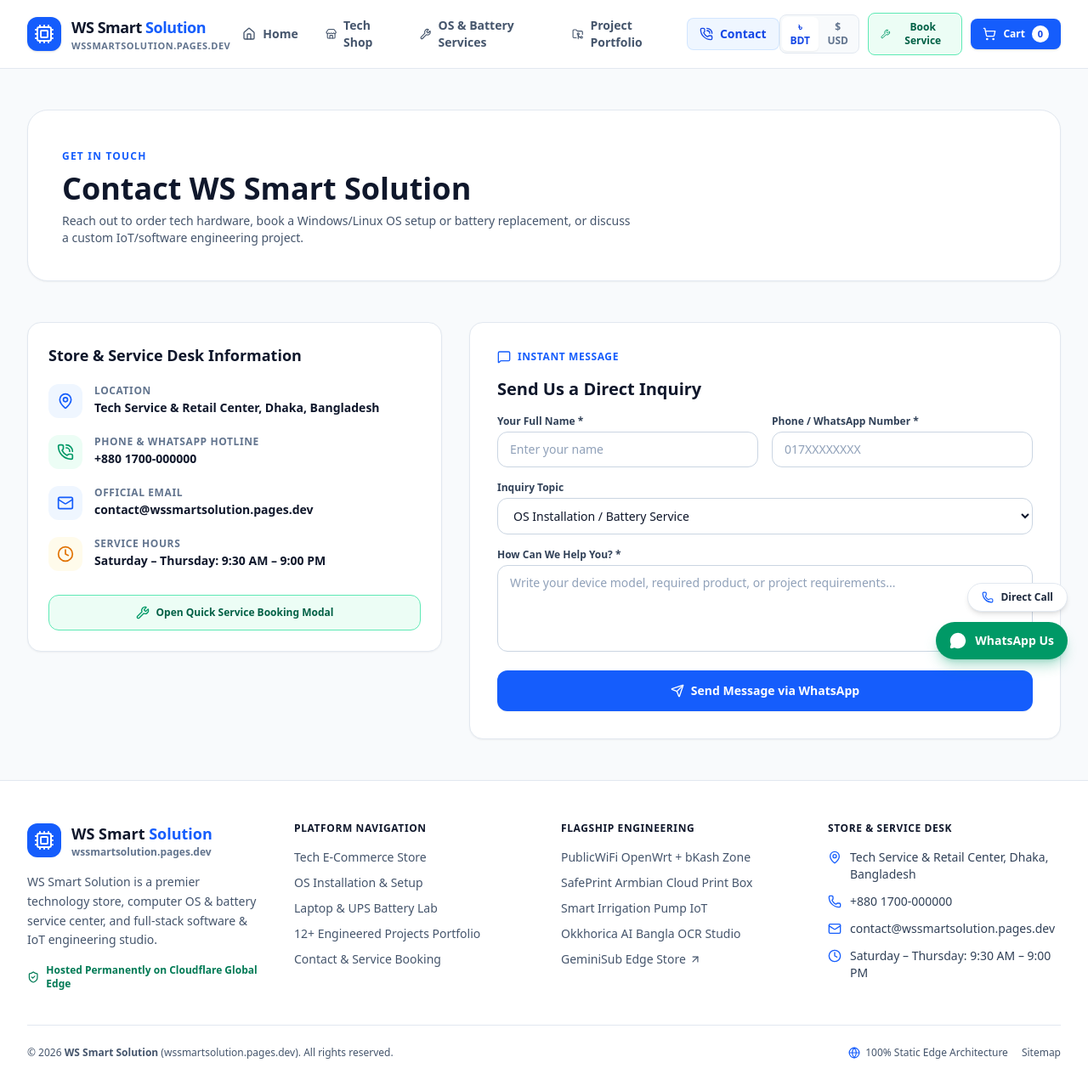
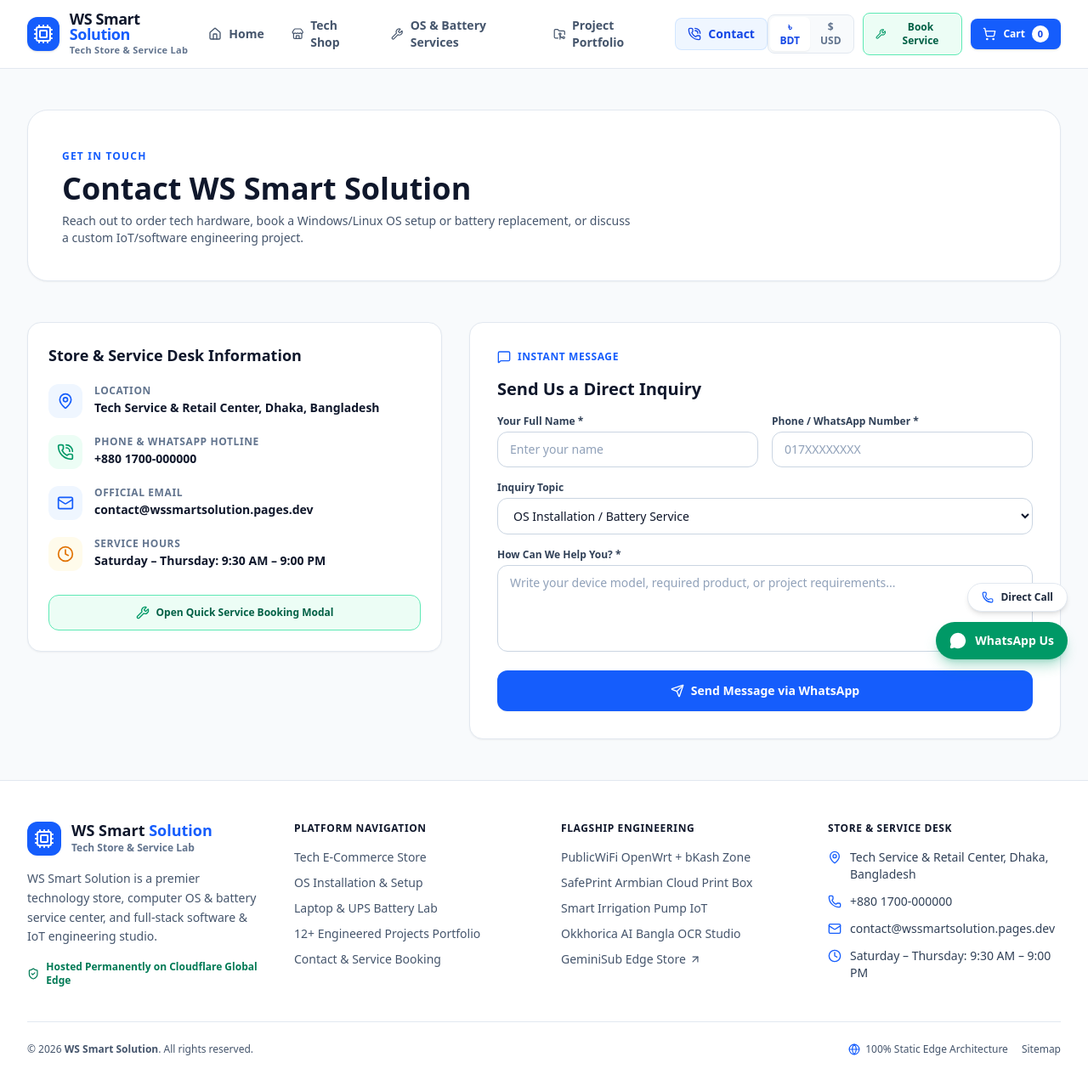
Before and after one commit to wrsunjil/ws-smart-solution, a Next.js app: page /contact in a window 1280 px wide. Shown: the top 1284 px of the page at 85% size. Built offline with nearby package versions, Linux system fonts and the light colour scheme.

Commit message:
style: remove raw domain mentions from navbar, footer and invoices; use clean business tagline

```diff
--- a/src/app/contact/page.tsx
+++ b/src/app/contact/page.tsx
@@ -23,7 +23,7 @@ export default function ContactPage() {
   const handleDirectWhatsApp = (e: React.FormEvent) => {
     e.preventDefault();
     const text = [
-      `*INQUIRY — ${SITE_CONFIG.name} (${SITE_CONFIG.domain})*`,
+      `*INQUIRY — ${SITE_CONFIG.name}*`,
       `*Name:* ${name}`,
       `*Phone:* ${phone}`,
       `*Topic:* ${topic}`,
--- a/src/app/layout.tsx
+++ b/src/app/layout.tsx
@@ -17,10 +17,9 @@ export const metadata: Metadata = {
     template: `%s | ${SITE_CONFIG.name}`,
   },
   description:
-    'WS Smart Solution (wssmartsolution.pages.dev) offers genuine computer hardware, SSDs, laptop & UPS batteries, Windows/Linux OS installation, battery pack rebuilding, OpenWrt routers, and custom IoT & software engineering solutions.',
+    'WS Smart Solution offers genuine computer hardware, SSDs, laptop & UPS batteries, Windows/Linux OS installation, battery pack rebuilding, OpenWrt routers, and custom IoT & software engineering solutions.',
   keywords: [
     'WS Smart Solution',
-    'wssmartsolution.pages.dev',
     'Computer OS Installation',
     'Windows 11 Installation Service',
     'Laptop Battery Replacement',
@@ -45,7 +44,7 @@ export const metadata: Metadata = {
   },
   twitter: {
     card: 'summary_large_image',
-    title: `${SITE_CONFIG.name} (${SITE_CONFIG.domain})`,
+    title: SITE_CONFIG.name,
     description: SITE_CONFIG.description,
   },
   robots: {
--- a/src/components/CartDrawer.tsx
+++ b/src/components/CartDrawer.tsx
@@ -39,7 +39,7 @@ export default function CartDrawer() {
 
   const generateOrderSummaryText = () => {
     const lines = [
-      `*NEW ORDER — ${SITE_CONFIG.name} (${SITE_CONFIG.domain})*`,
+      `*NEW ORDER — ${SITE_CONFIG.name}*`,
       `-----------------------------------------`,
       `*Customer:* ${customerName || 'Guest Customer'}`,
       `*Phone:* ${customerPhone || 'Not provided'}`,
--- a/src/components/Footer.tsx
+++ b/src/components/Footer.tsx
@@ -24,11 +24,11 @@ export default function Footer() {
                 <Cpu className="h-6 w-6" />
               </div>
               <div>
-                <span className="block text-lg font-extrabold text-slate-900">
+                <span className="block text-lg font-extrabold text-slate-900 leading-none">
                   WS Smart <span className="text-blue-600">Solution</span>
                 </span>
-                <span className="block text-xs font-semibold text-slate-500">
-                  {SITE_CONFIG.domain}
+                <span className="block text-xs font-semibold text-slate-500 mt-1">
+                  Tech Store & Service Lab
                 </span>
               </div>
             </Link>
@@ -152,7 +152,7 @@ export default function Footer() {
 
         <div className="mt-10 flex flex-col items-center justify-between gap-4 border-t border-slate-200 pt-6 text-xs sm:flex-row">
           <p className="text-slate-600">
-            © {new Date().getFullYear()} <strong>{SITE_CONFIG.name}</strong> ({SITE_CONFIG.domain}). All rights reserved.
+            © {new Date().getFullYear()} <strong>{SITE_CONFIG.name}</strong>. All rights reserved.
           </p>
           <div className="flex items-center gap-4">
             <span className="inline-flex items-center gap-1.5 text-slate-600">
--- a/src/components/Navbar.tsx
+++ b/src/components/Navbar.tsx
@@ -49,11 +49,11 @@ export default function Navbar() {
             <Cpu className="h-6 w-6" />
           </div>
           <div>
-            <span className="block text-lg font-extrabold tracking-tight text-slate-900">
+            <span className="block text-lg font-extrabold tracking-tight text-slate-900 leading-none">
               WS Smart <span className="text-blue-600">Solution</span>
             </span>
-            <span className="block text-[11px] font-semibold uppercase tracking-wider text-slate-500">
-              wssmartsolution.pages.dev
+            <span className="block text-[11px] font-semibold tracking-wide text-slate-500 mt-0.5">
+              Tech Store & Service Lab
             </span>
           </div>
         </Link>
```
